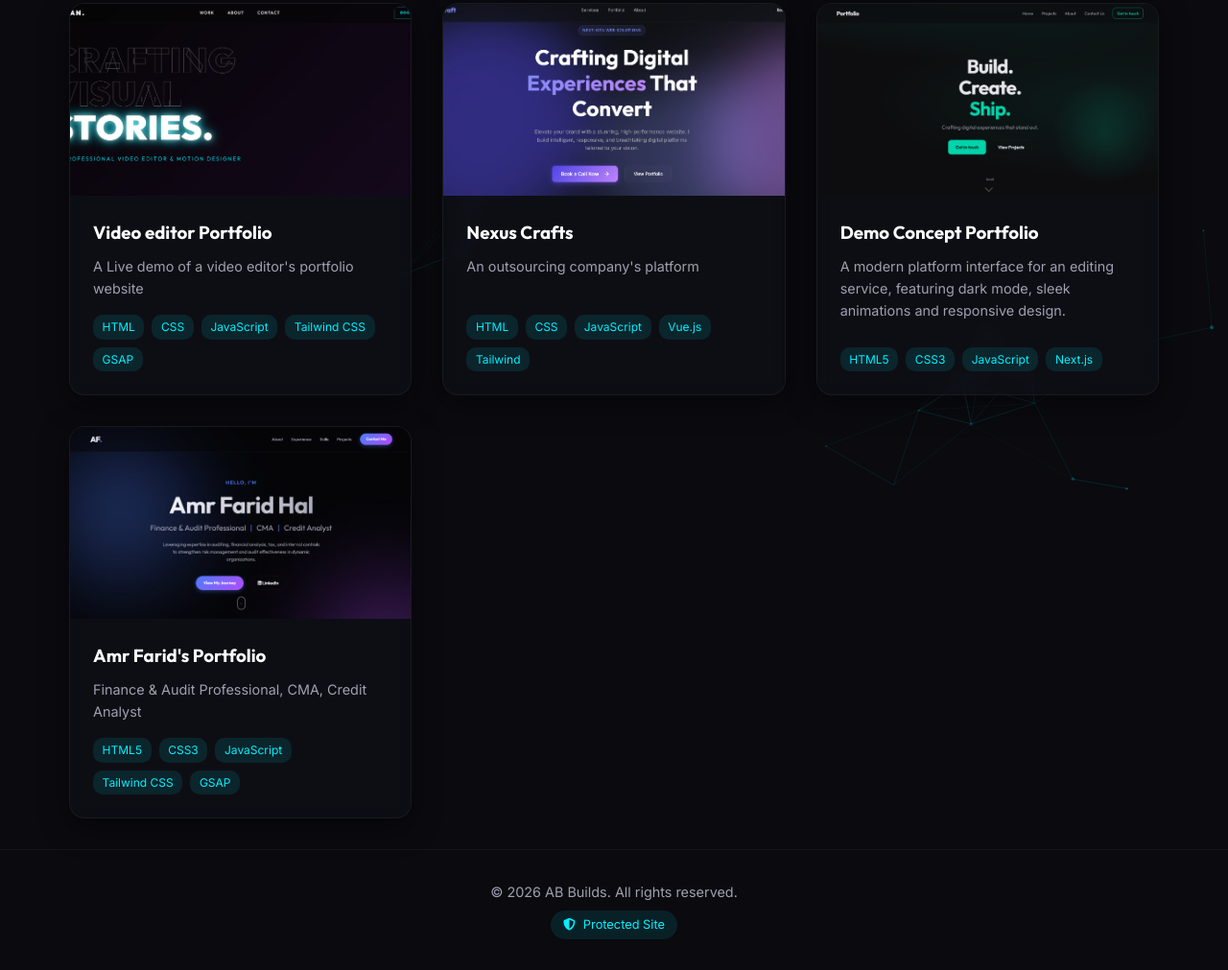
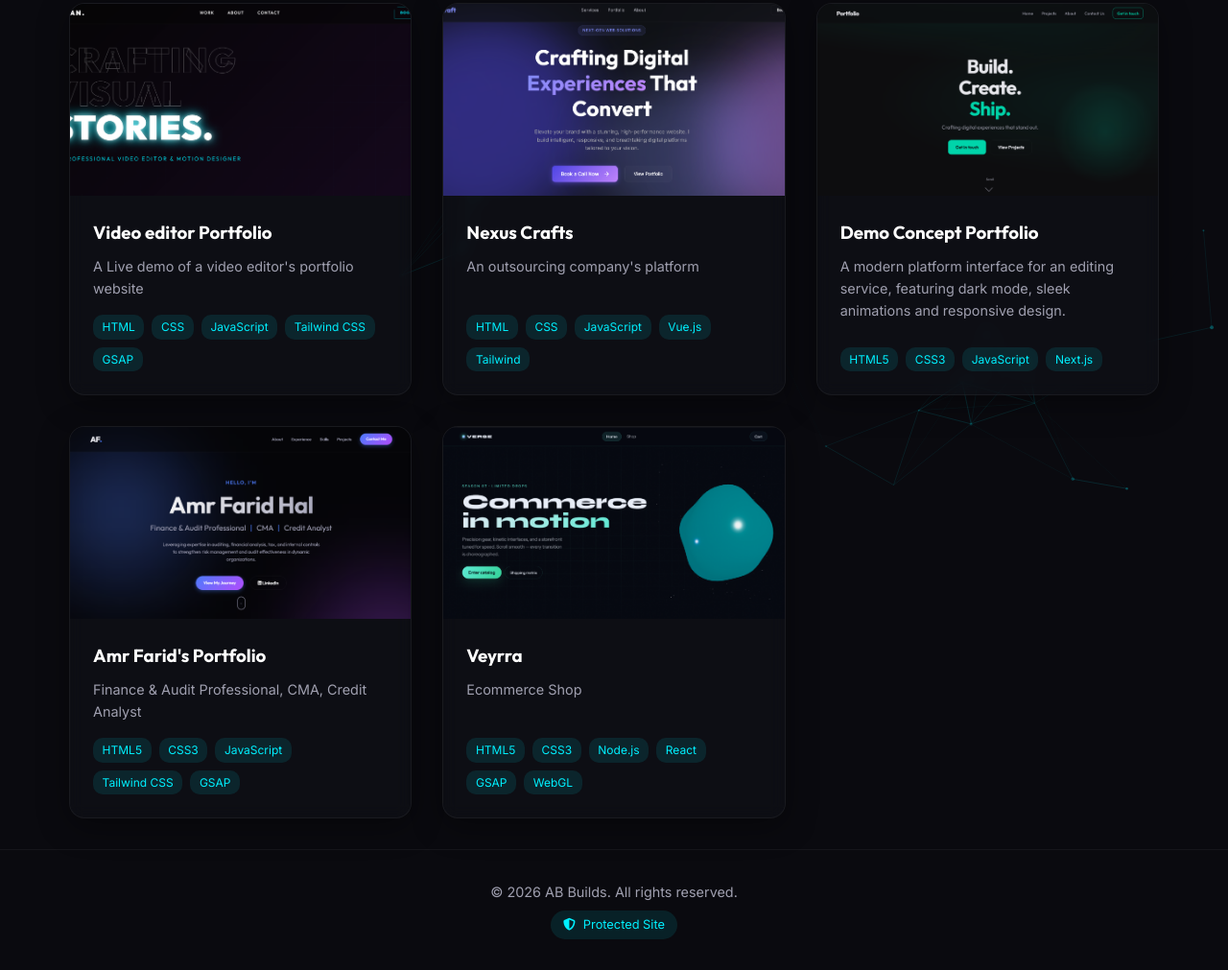
Before and after one commit to AhmedHesham0/My-portfolio, a plain HTML site: page projects.html in a window 1280 px wide. Shown: the part 265-1276 px from the top of the page at 96% size. Drawn offline with nearby package versions, Linux system fonts and the light colour scheme.

Commit message:
Update projects.html

```diff
--- a/projects.html
+++ b/projects.html
@@ -143,7 +143,28 @@
                         </div>
                     </div>
                 </div>
-
+                <!-- Project 5 (Placeholder) -->
+                <div class="project-card glass-card">
+                    <div class="project-img-wrapper">
+                        <!-- Placeholder background -->
+                        <img src="img/Screenshot 2026-04-04 165927.png" alt="Veyrra" class="project-img">
+                        <div class="project-overlay">
+                            <a href="#" class="view-btn"><i class="fa-solid fa-link"></i> Coming Soon </a>
+                        </div>
+                    </div>
+                    <div class="project-info">
+                        <h3>Veyrra</h3>
+                        <p>Ecommerce Shop</p>
+                        <div class="tech-stack">
+                            <span>HTML5</span>
+                            <span>CSS3</span>
+                            <span>Node.js</span>
+                            <span>React</span>
+                            <span>GSAP</span>
+                            <span>WebGL</span>
+                        </div>
+                    </div>
+                </div>
             </div>
         </section>
     </main>
```
